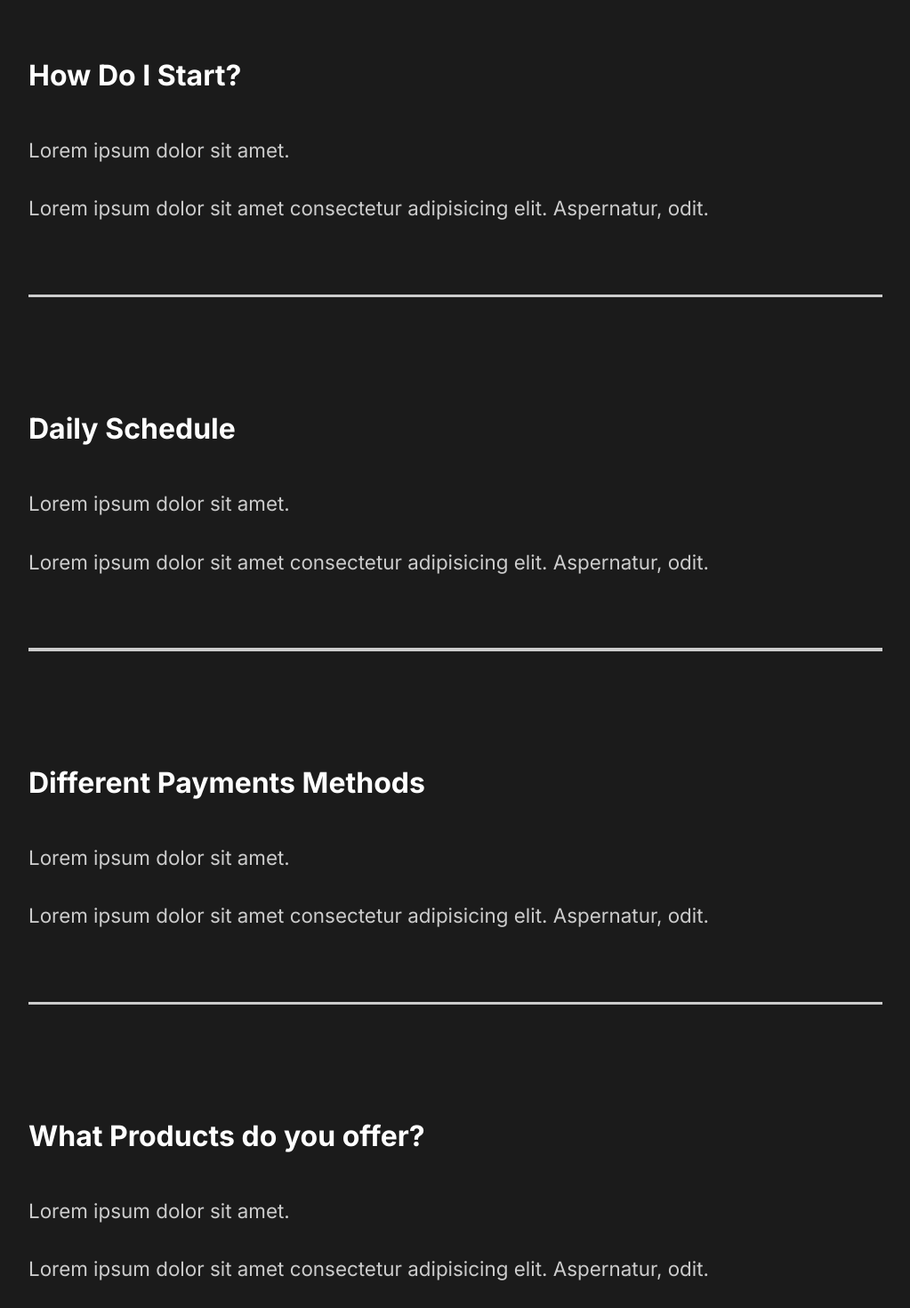
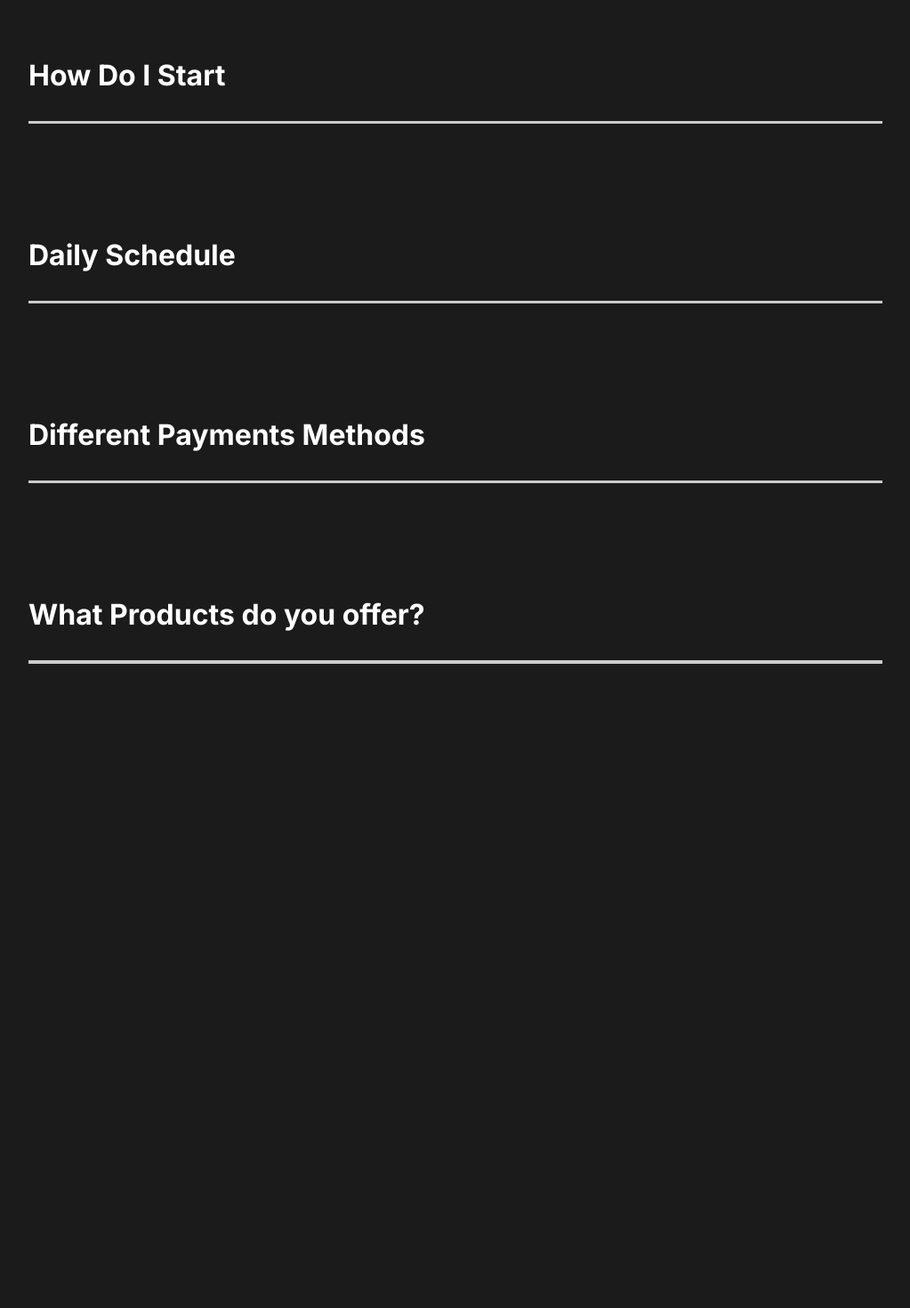
Before and after one commit to Micosilent/react-filmportfolio, a React (Create React App) app: page / in a window 1280 px wide. Shown: the part 2320-3790 px from the top of the page at 89% size, without its empty margins (128-1151 px from the left). After the commit the page ends 3226 px from the top, so only its background shows below. Built offline with nearby package versions, Linux system fonts and the light colour scheme.

Commit message:
Added Faq animations

```diff
--- a/src/components/FaqSection.js
+++ b/src/components/FaqSection.js
@@ -2,6 +2,9 @@
 //Styles import
 import styled from "styled-components";
 import { StyledGeneralLayout } from "../styles";
+//Animation imports
+import Toggle from "./Toggle";
+import { AnimateSharedLayout } from "framer-motion";
 
 const FaqSection = () => {
   return (
@@ -9,50 +12,44 @@
       <h2>
         Any Questions? <span>FAQ</span>
       </h2>
-      <div className="question">
-        <h4>How Do I Start?</h4>
+      <AnimateSharedLayout>
+        <Toggle title="How Do I Start">
           <div className="answer">
             <p>Lorem ipsum dolor sit amet.</p>
             <p>
-            Lorem ipsum dolor sit amet consectetur adipisicing elit. Aspernatur,
-            odit.
+              Lorem ipsum dolor sit amet consectetur adipisicing elit.
+              Aspernatur, odit.
             </p>
           </div>
-        <div className="faq-line"></div>
-      </div>
-      <div className="question">
-        <h4>Daily Schedule</h4>
+        </Toggle>
+        <Toggle title="Daily Schedule">
           <div className="answer">
             <p>Lorem ipsum dolor sit amet.</p>
             <p>
-            Lorem ipsum dolor sit amet consectetur adipisicing elit. Aspernatur,
-            odit.
+              Lorem ipsum dolor sit amet consectetur adipisicing elit.
+              Aspernatur, odit.
             </p>
           </div>
-        <div className="faq-line"></div>
-      </div>
-      <div className="question">
-        <h4>Different Payments Methods</h4>
+        </Toggle>
+        <Toggle title="Different Payments Methods">
           <div className="answer">
             <p>Lorem ipsum dolor sit amet.</p>
             <p>
-            Lorem ipsum dolor sit amet consectetur adipisicing elit. Aspernatur,
-            odit.
+              Lorem ipsum dolor sit amet consectetur adipisicing elit.
+              Aspernatur, odit.
             </p>
           </div>
-        <div className="faq-line"></div>
-      </div>
-      <div className="question">
-        <h4>What Products do you offer?</h4>
+        </Toggle>
+        <Toggle title="What Products do you offer?">
           <div className="answer">
             <p>Lorem ipsum dolor sit amet.</p>
             <p>
-            Lorem ipsum dolor sit amet consectetur adipisicing elit. Aspernatur,
-            odit.
+              Lorem ipsum dolor sit amet consectetur adipisicing elit.
+              Aspernatur, odit.
             </p>
           </div>
-        <div className="faq-line"></div>
-      </div>
+        </Toggle>
+      </AnimateSharedLayout>
     </StyledFaq>
   );
 };
--- /dev/null
+++ b/src/components/Toggle.js
@@ -0,0 +1,21 @@
+import React, { useState } from "react";
+import { motion } from "framer-motion";
+
+const Toggle = ({ children, title }) => {
+  const [toggle, setToggle] = useState(false);
+  return (
+    <motion.div
+      layout
+      onClick={() => {
+        setToggle(!toggle);
+      }}
+      className="question"
+    >
+      <motion.h4 layout>{title}</motion.h4>
+      {toggle ? children : ""}
+      <div className="faq-line"></div>
+    </motion.div>
+  );
+};
+
+export default Toggle;
```
Lines whose indentation alone changed are shown as unchanged.
